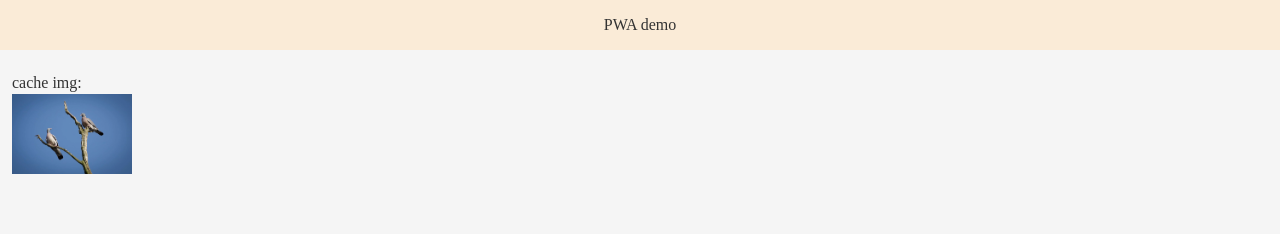
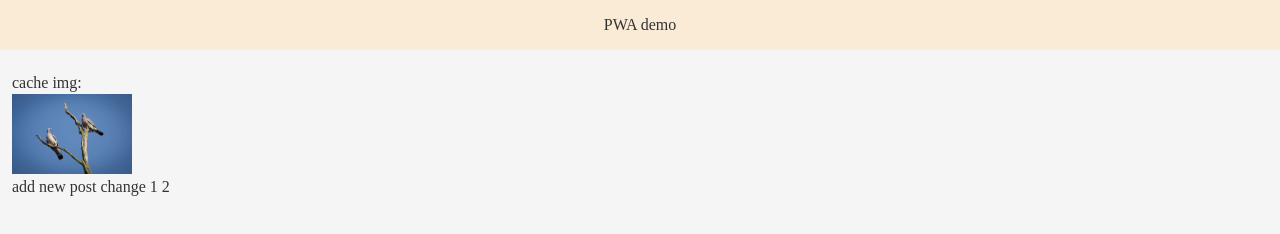
Before and after one commit to idabaicai/PWA-App, a plain HTML site: page index.html in a window 1280 px wide. Drawn offline with Linux system fonts and the light colour scheme.

Commit message:
feat: update

```diff
--- a/index.html
+++ b/index.html
@@ -16,6 +16,9 @@
       <div id="status"></div>
       <p style="margin: 8px 0 2px;">cache img: </p>
       <img class="img" src="./imgs/photo.webp" alt="">
+      <div class="new">
+        add new post change 1 2
+      </div>
     </div>
     <script>
       window.addEventListener("load", () => {
```
